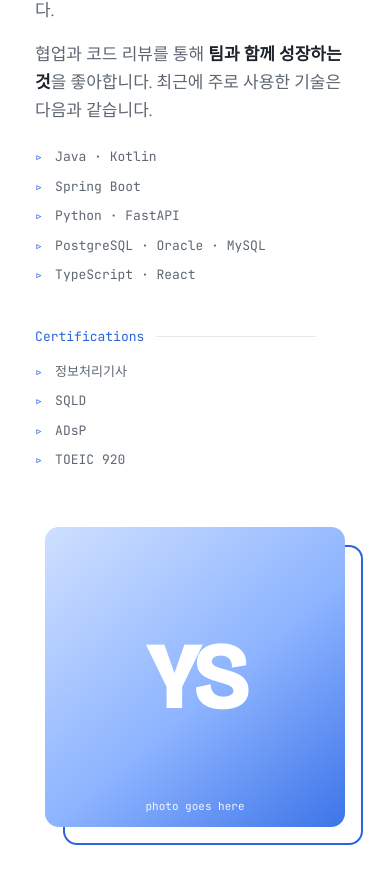
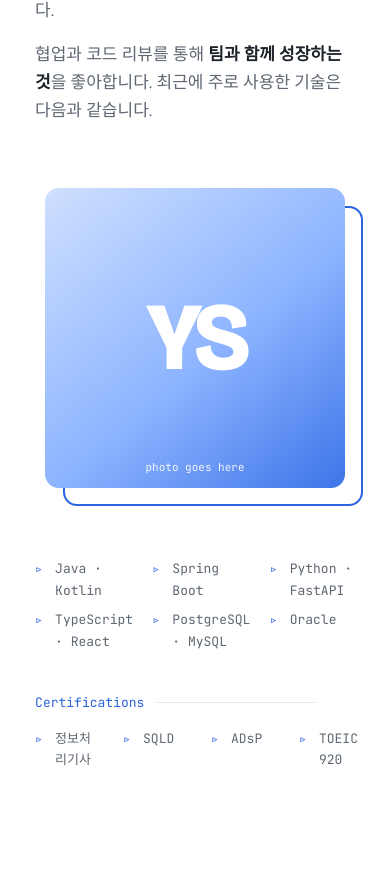
Before and after one commit to yoooooojin/portfolio, a Next.js app: page / in a window 390 px wide. Shown: the part 1093-1976 px from the top of the page. Built offline with nearby package versions, Linux system fonts and the light colour scheme; a web font is replaced by a local one.

Commit message:
feat: About 섹션의 기술 및 인증서 목록 구조 개선

```diff
--- a/src/app/globals.css
+++ b/src/app/globals.css
@@ -371,8 +371,17 @@ section {
 .about-grid {
   display: grid;
   grid-template-columns: 3fr 2fr;
-  gap: 56px;
+  gap: 8px 56px;
   align-items: start;
+}
+.about-lists {
+  grid-column: 1 / -1;
+}
+.about-lists .skills {
+  grid-template-columns: repeat(3, minmax(0, 1fr));
+}
+.about-lists .skills.certs {
+  grid-template-columns: repeat(4, minmax(0, 1fr));
 }
 .about-grid > div {
   min-width: 0;
@@ -1447,6 +1456,15 @@ main > section[id]::before {
   }
   .about-grid {
     grid-template-columns: minmax(0, 1fr);
+    row-gap: 48px;
+  }
+  .about-lists .skills {
+    grid-template-columns: repeat(3, minmax(0, 1fr));
+    column-gap: 32px;
+  }
+  .about-lists .skills.certs {
+    grid-template-columns: repeat(4, minmax(0, 1fr));
+    column-gap: 32px;
   }
   .project .shot,
   .project.flip .shot {
--- a/src/components/About.tsx
+++ b/src/components/About.tsx
@@ -15,17 +15,6 @@ export default function About() {
               <Rich text={p} />
             </p>
           ))}
-          <ul className="skills">
-            {skills.map((s) => (
-              <li key={s}>{s}</li>
-            ))}
-          </ul>
-          <p className="sublabel">Certifications</p>
-          <ul className="skills">
-            {certs.map((c) => (
-              <li key={c}>{c}</li>
-            ))}
-          </ul>
         </div>
         <div className="photo" data-reveal="scale">
           <div className="frame">
@@ -45,6 +34,19 @@ export default function About() {
             )}
           </div>
         </div>
+        <div className="about-lists" data-reveal="">
+          <ul className="skills">
+            {skills.map((s) => (
+              <li key={s}>{s}</li>
+            ))}
+          </ul>
+          <p className="sublabel">Certifications</p>
+          <ul className="skills certs">
+            {certs.map((c) => (
+              <li key={c}>{c}</li>
+            ))}
+          </ul>
+        </div>
       </div>
     </section>
   );
--- a/src/data/content.ts
+++ b/src/data/content.ts
@@ -38,8 +38,9 @@ export const skills = [
   "Java · Kotlin",
   "Spring Boot",
   "Python · FastAPI",
-  "PostgreSQL · Oracle · MySQL",
   "TypeScript · React",
+  "PostgreSQL · MySQL",
+  "Oracle",
 ];
 
 export const certs = ["정보처리기사", "SQLD", "ADsP", "TOEIC 920"];
```
